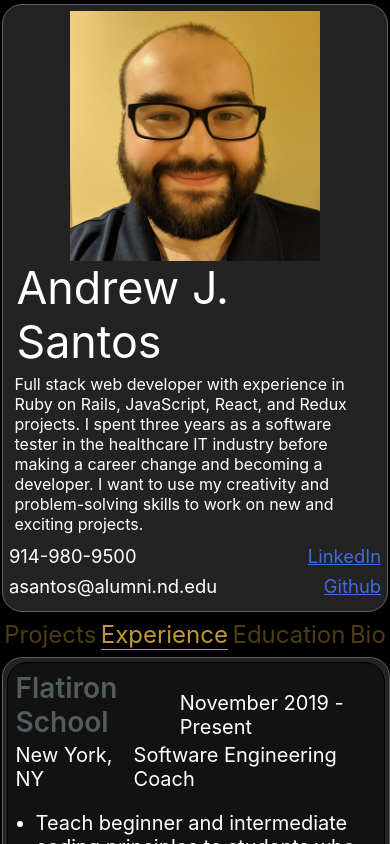
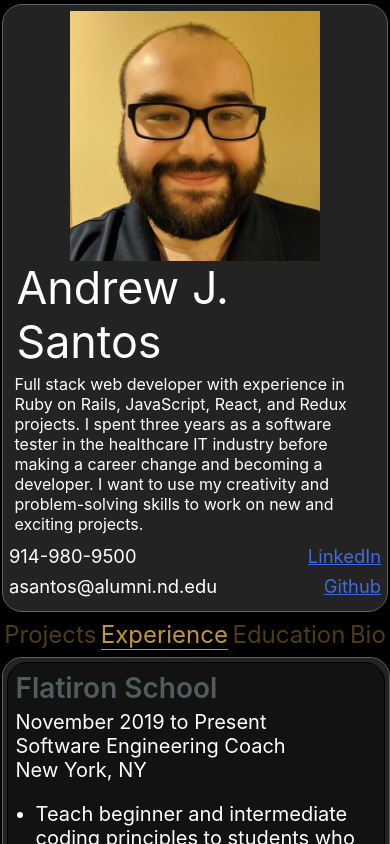
Before and after one commit to asantos649/andrew_santos, a React (Create React App) app: page / in a window 390 px wide. Both pictures are taken after a click on the element "Experience". Shown: the top 844 px of the page. Built offline with nearby package versions, Linux system fonts and the light colour scheme.

Commit message:
mobile changes

```diff
--- a/src/App.css
+++ b/src/App.css
@@ -370,8 +370,14 @@ a {
     margin-right:auto;
   }
 
-  .card{
-    /* margin: 0px; */
+  .cardRow{
+    flex-direction: column;
+    align-items: flex-start;
+    margin-bottom: 0px;
+  }
+
+  .cardTitle{
+    margin-bottom:5px;
   }
 
 
--- a/src/component/Education.js
+++ b/src/component/Education.js
@@ -5,8 +5,8 @@ const educationHash = [
     {
         school: 'Flatiron School',
         location: 'New York, NY',
-        degree: 'Software Engineering Immersive Program',
-        dates: 'July 2019 - October 2019',
+        degree: 'Software Engineering Immersive',
+        dates: 'July 2019 to October 2019',
         data: [
 
         ]
--- a/src/component/EducationCard.js
+++ b/src/component/EducationCard.js
@@ -9,8 +9,8 @@ function ExperienceCard(props){
                 <div>{dates}</div>
             </div>
             <div className='cardRow'>
+                <div>{degree}</div>
                 <div>{location}</div>
-                <div>{degree}</div>
             </div>
             <ul className='cardList'>
                 {data.map(desc=>{
--- a/src/component/Experience.js
+++ b/src/component/Experience.js
@@ -8,7 +8,7 @@ function Experience(){
             company: 'Flatiron School',
             location: 'New York, NY',
             role: 'Software Engineering Coach',
-            dates: 'November 2019 - Present',
+            dates: 'November 2019 to Present',
             data: [
                 'Teach beginner and intermediate coding principles to students who are new to the industry',
                 'Handle both technical and interpersonal issues arising in cohorts of up to 30 students',
--- a/src/component/ExperienceCard.js
+++ b/src/component/ExperienceCard.js
@@ -9,8 +9,8 @@ function ExperienceCard(props){
                 <div>{dates}</div>
             </div>
             <div className='cardRow'>
+                <div>{role}</div>
                 <div>{location}</div>
-                <div>{role}</div>
             </div>
             <ul className='cardList'>
                 {data.map(desc=>{
```
